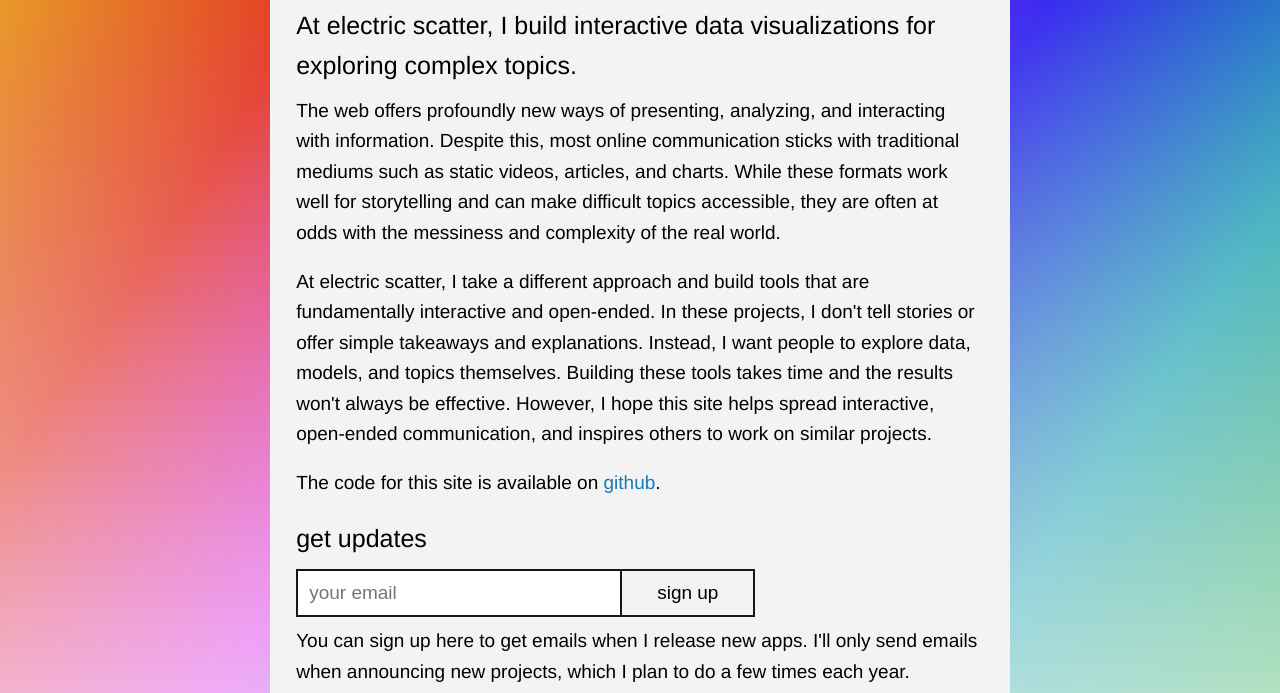
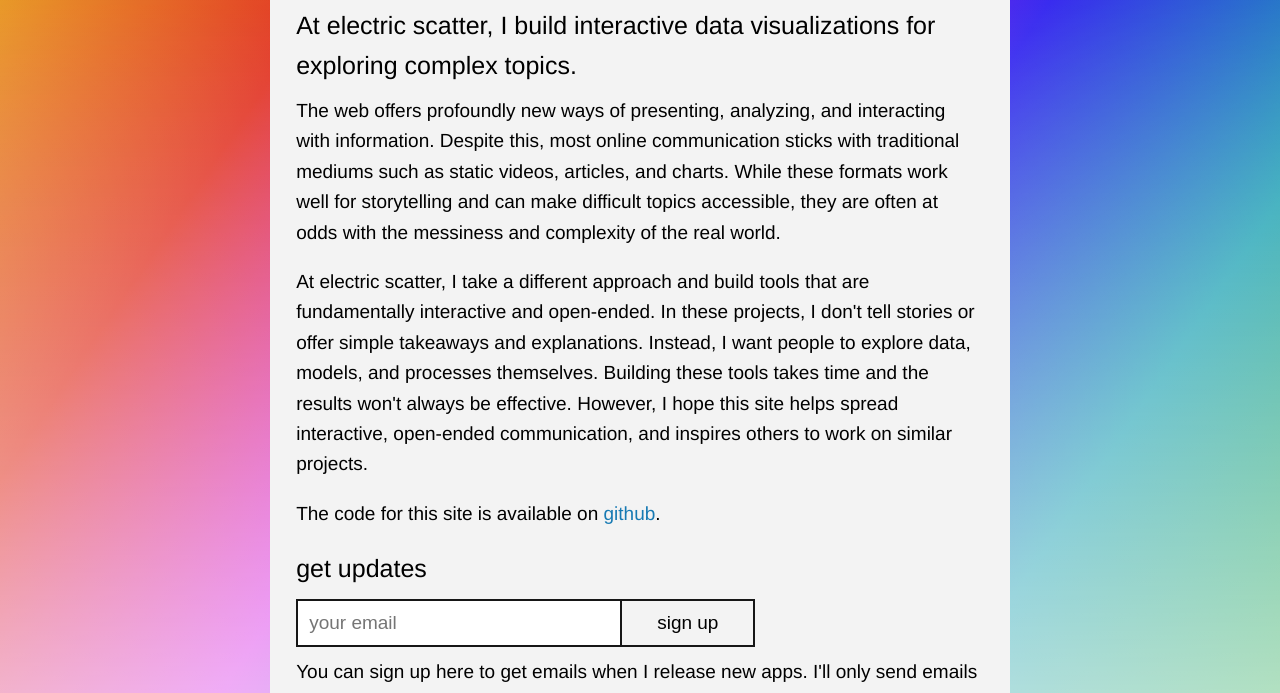
Before and after one commit to mdahardy/electric-scatter, a plain HTML site: page about/index.html in a window 1280 px wide. Shown: the part 60-753 px from the top of the page. Drawn offline with Linux system fonts and the light colour scheme.

Commit message:
Updating about page wording

```diff
--- a/about/index.html
+++ b/about/index.html
@@ -49,7 +49,7 @@
 
         In these projects, I don't tell stories or offer simple takeaways and explanations.
 
-        Instead, I want people to explore data, models, and topics themselves.
+        Instead, I want people to explore data, models, and processes themselves.
 
         Building these tools takes time and the results won't always be effective.
 
```
